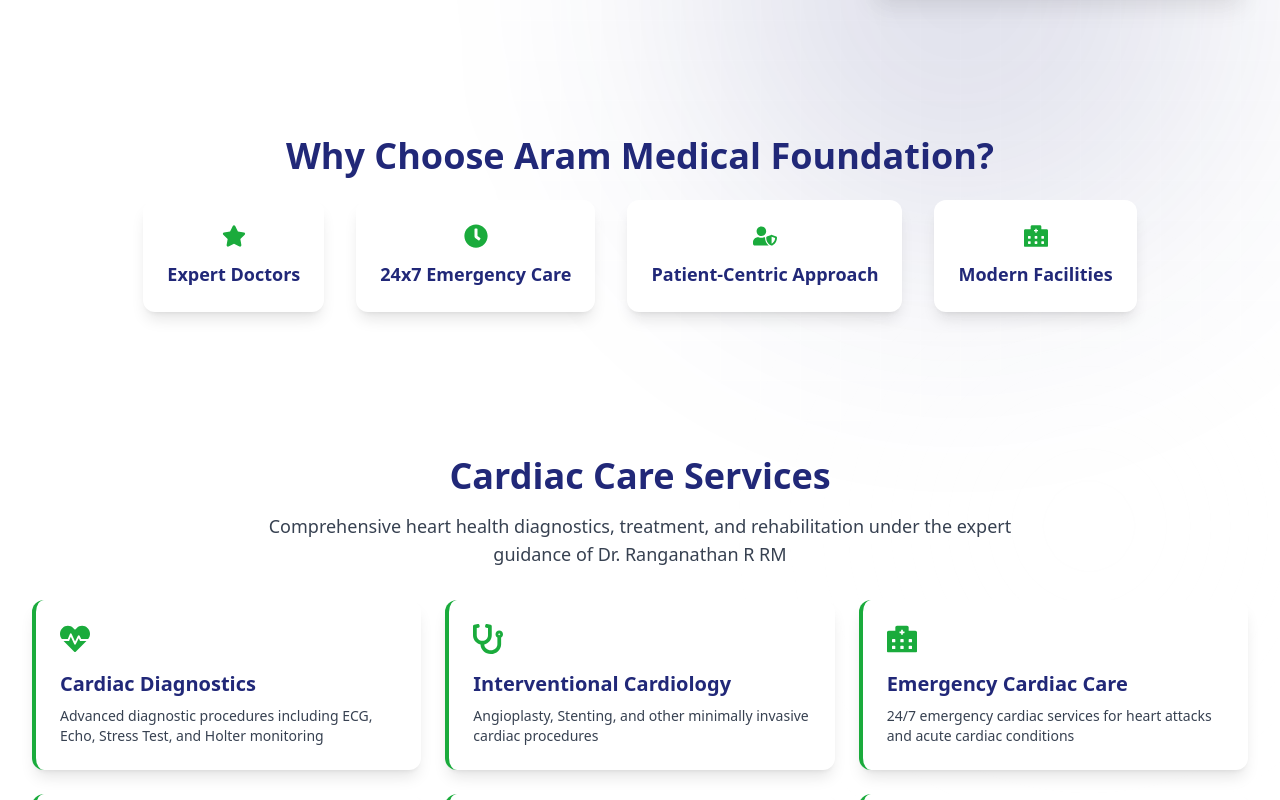
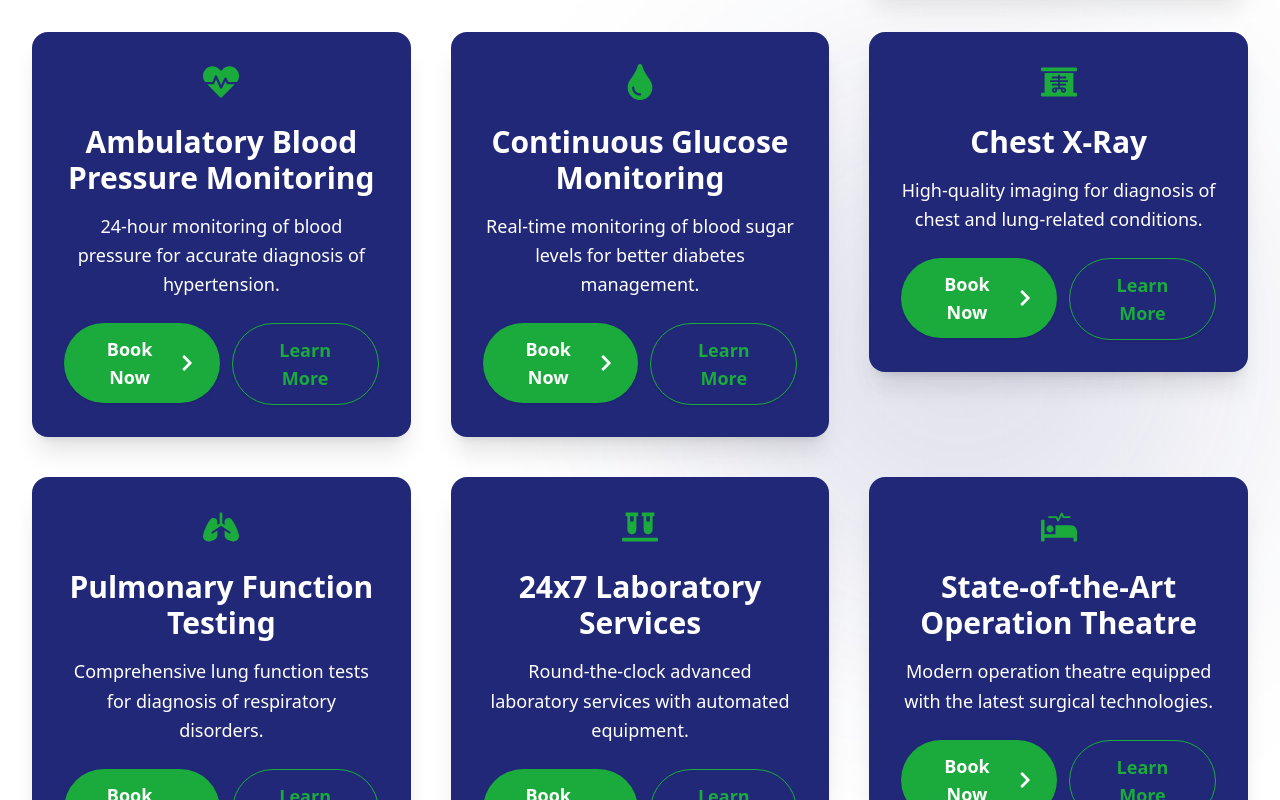
Before and after one commit to YASWANTH104/Aram-Medicals, a React (Vite) app in the folder client/: page /services in a window 1280 px wide. Shown: the part 1180-1980 px from the top of the page. Built offline with nearby package versions, Linux system fonts and the light colour scheme; no server answers; a web font is replaced by a local one.

Commit message:
Content changes part-2

```diff
--- a/client/src/pages/AboutPage.jsx
+++ b/client/src/pages/AboutPage.jsx
@@ -190,7 +190,7 @@
                       <h3 className="text-3xl font-bold transform transition-all duration-500 group-hover:scale-105" style={{ color: 'white' }}>Our Mission</h3>
                     </div>
                     <p className="text-lg md:text-xl text-white leading-relaxed transform transition-all duration-500 group-hover:translate-x-2">
-                      To provide comprehensive, patient-centered cardiac care that improves the quality of life for our community. We strive to make advanced cardiac treatments accessible while maintaining the highest standards of medical excellence and compassionate care.
+                      To provide comprehensive, patient-centered Health care that improves the quality of life for our community. We strive to make advanced cardiac treatments accessible while maintaining the highest standards of medical excellence and compassionate care.
                     </p>
                   </div>
 
--- a/client/src/pages/HomePage.jsx
+++ b/client/src/pages/HomePage.jsx
@@ -387,7 +387,7 @@
                   <span className="text-xl font-bold text-white">2023</span>
                 </div>
                     <h4 className="font-bold mb-2 text-white">Advanced Equipment</h4>
-                    <p className="text-sm text-white">Upgraded to state-of-the-art cardiac diagnostic and interventional equipment</p>
+                    <p className="text-sm text-white">Upgraded to state-of-the-art OT and ICU</p>
                   </div>
                 </ScrollAnimation>
                 <ScrollAnimation direction="left" delay={0.27} styleType="scale">
--- a/client/src/pages/ServicesPage.jsx
+++ b/client/src/pages/ServicesPage.jsx
@@ -1,6 +1,6 @@
 import React, { useState, useRef, useEffect } from 'react';
 import { Link } from 'react-router-dom';
-import { FaHeartbeat, FaUserMd, FaLungs, FaBrain, FaStethoscope, FaHospitalAlt, FaChevronRight, FaStar, FaClock, FaUserShield, FaTimes, FaCross } from 'react-icons/fa';
+import { FaHeartbeat, FaUserMd, FaBrain, FaStethoscope, FaHospitalAlt, FaChevronRight, FaStar, FaClock, FaUserShield, FaTimes, FaCross,FaTint,FaLungs,FaVials,FaXRay,FaProcedures } from 'react-icons/fa';
 import ScrollAnimation from '../components/ScrollAnimation';
 import FloatingHearts from '../components/FloatingHearts';
 import MedicalBackgroundGraphics from '../components/MedicalBackgroundGraphics';
@@ -47,7 +47,44 @@
     desc: 'Access to a wide range of medical specialists for personalized, expert advice.',
     details: 'We offer consultations with specialists across various fields, ensuring you receive expert advice and personalized care for your health needs.'
   },
+  {
+    name: 'Ambulatory Blood Pressure Monitoring',
+    icon: <FaHeartbeat className="text-4xl text-[#1aab3c]" />,
+    desc: '24-hour monitoring of blood pressure for accurate diagnosis of hypertension.',
+    details: 'Our Ambulatory Blood Pressure Monitoring service provides continuous measurement of blood pressure over 24 hours, offering better insights into hypertension and cardiovascular risk.'
+  },
+  {
+    name: 'Continuous Glucose Monitoring',
+    icon: <FaTint className="text-4xl text-[#1aab3c]" />,
+    desc: 'Real-time monitoring of blood sugar levels for better diabetes management.',
+    details: 'We provide Continuous Glucose Monitoring to track glucose levels throughout the day, enabling better management of diabetes with accurate and timely data.'
+  },
+  {
+    name: 'Chest X-Ray',
+    icon: <FaXRay className="text-4xl text-[#1aab3c]" />, // You may need to replace with FaRegImage or FaDiagnoses if FaXRay not available
+    desc: 'High-quality imaging for diagnosis of chest and lung-related conditions.',
+    details: 'Our Chest X-Ray facility provides fast and accurate imaging for the diagnosis of lung infections, injuries, and other thoracic conditions.'
+  },
+  {
+    name: 'Pulmonary Function Testing',
+    icon: <FaLungs className="text-4xl text-[#1aab3c]" />,
+    desc: 'Comprehensive lung function tests for diagnosis of respiratory disorders.',
+    details: 'Pulmonary Function Testing helps in assessing lung capacity, airflow, and gas exchange, essential for diagnosing conditions such as asthma and COPD.'
+  },
+  {
+    name: '24x7 Laboratory Services',
+    icon: <FaVials className="text-4xl text-[#1aab3c]" />,
+    desc: 'Round-the-clock advanced laboratory services with automated equipment.',
+    details: 'Our fully automated laboratory operates 24x7, offering quick and reliable diagnostic tests with state-of-the-art equipment and expert technicians.'
+  },
+  {
+    name: 'State-of-the-Art Operation Theatre',
+    icon: <FaProcedures className="text-4xl text-[#1aab3c]" />,
+    desc: 'Modern operation theatre equipped with the latest surgical technologies.',
+    details: 'Our operation theatres are designed with cutting-edge technology, ensuring maximum safety, precision, and comfort for all surgical procedures.'
+  },
 ];
+
 
 const features = [
   { icon: <FaStar className="text-2xl text-[#1aab3c]" />, label: 'Expert Doctors' },
```
